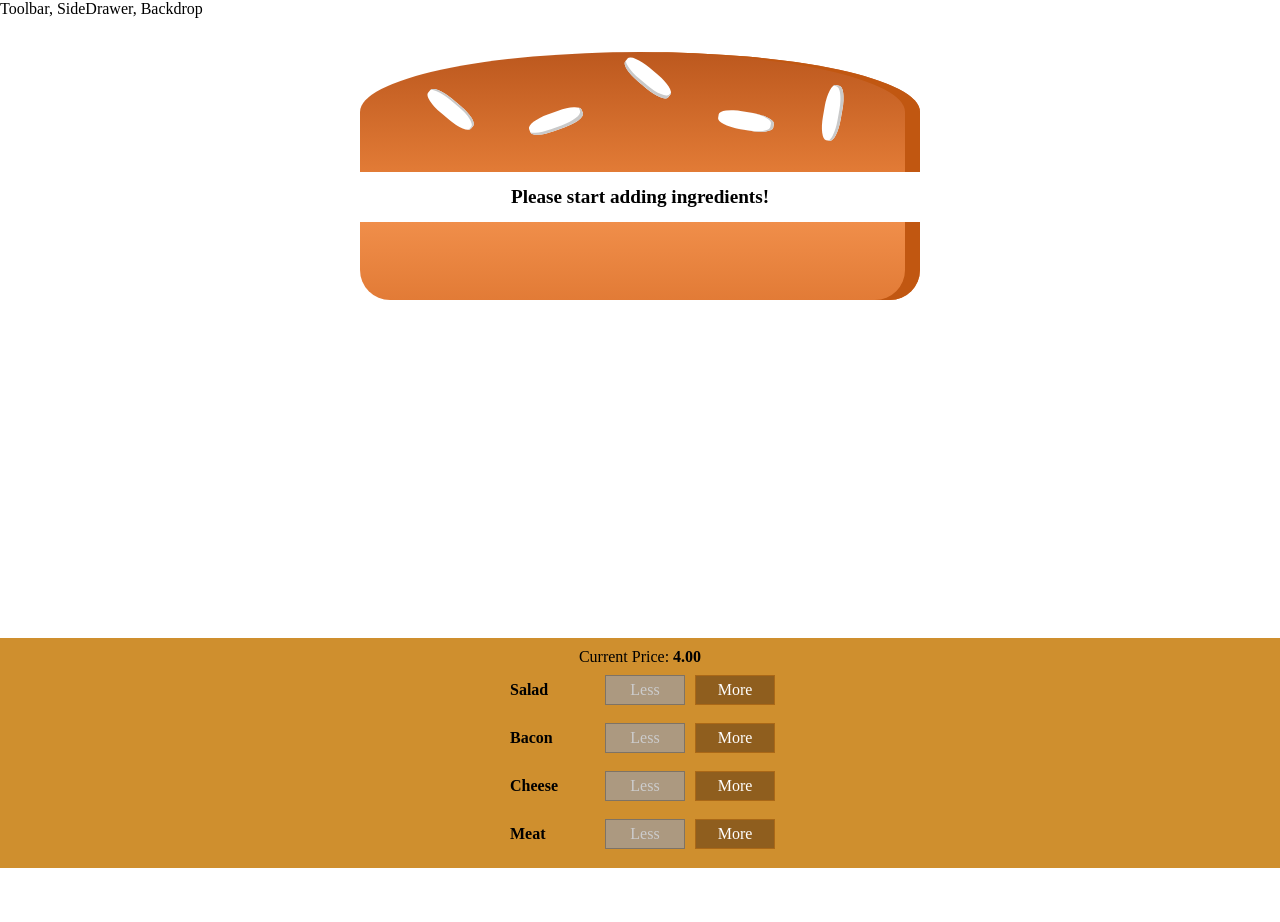
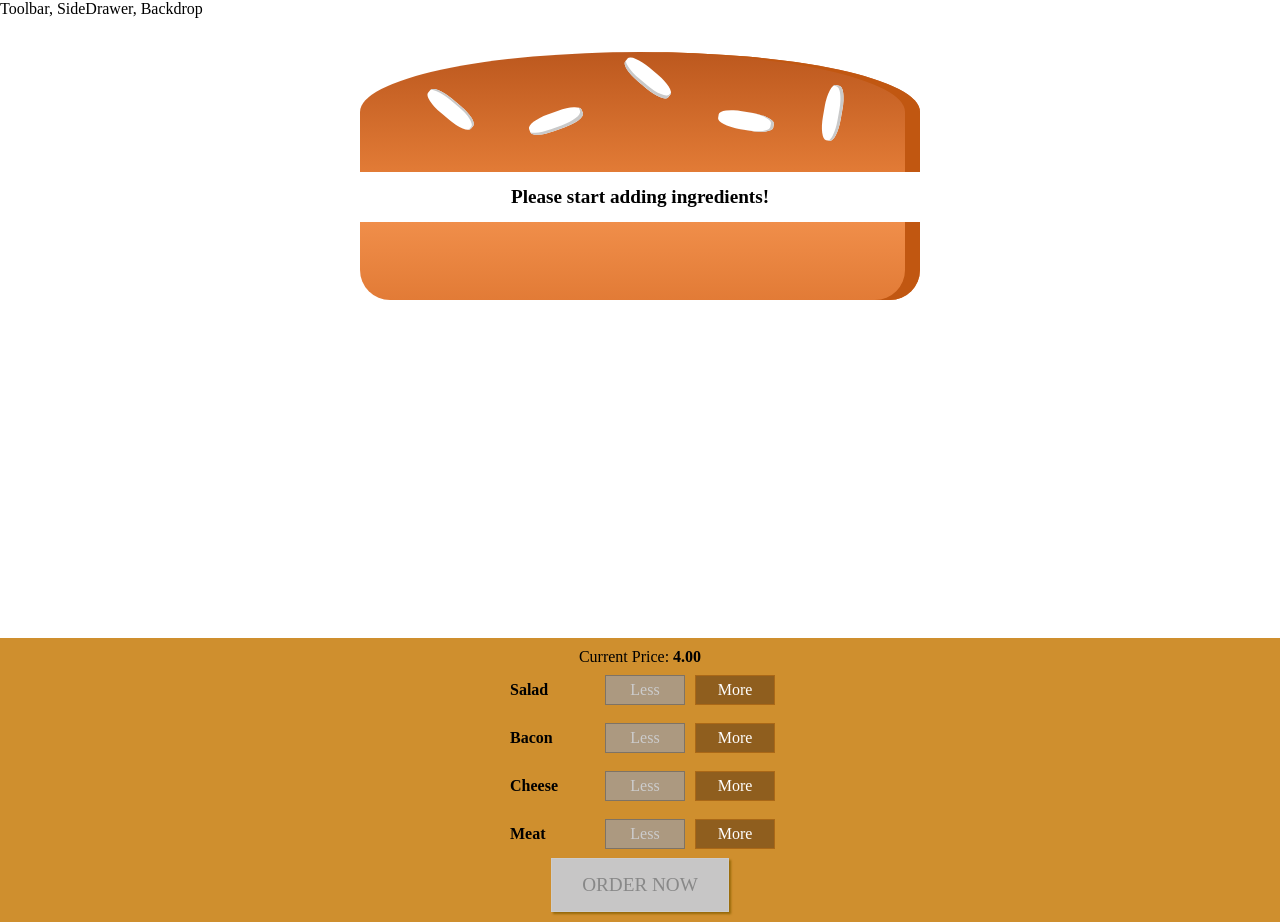
Before and after one commit to Arumyan/Burger, a React (Create React App) app: page / in a window 1280 px wide. Before the commit the page ends 868 px from the top, so only its background shows below. Built offline with nearby package versions, Linux system fonts and the light colour scheme.

Commit message:
create ui

```diff
--- a/src/components/Burger/BuildControls/BuildControls.js
+++ b/src/components/Burger/BuildControls/BuildControls.js
@@ -21,6 +21,11 @@
         disabled={props.disabled[ctrl.type]}
       />
     ))}
+
+    <button
+      className={classes.OrderButton}
+      disabled={!props.purchasable}
+    >ORDER NOW</button>
   </div>
 );
 
--- a/src/components/Burger/BuildControls/BuildControls.module.scss
+++ b/src/components/Burger/BuildControls/BuildControls.module.scss
@@ -8,3 +8,45 @@
   margin: 0;
   padding: 10px 0;
 }
+
+
+.OrderButton {
+  background-color: #DAD735;
+  outline: none;
+  cursor: pointer;
+  border: 1px solid #966909;
+  color: #966909;
+  font-family: inherit;
+  font-size: 1.2em;
+  padding: 15px 30px;
+  box-shadow: 2px 2px 2px #966909;
+}
+
+.OrderButton:hover, .OrderButton:active {
+  background-color: #A0DB41;
+  border: 1px solid #966909;
+  color: #966909;
+}
+
+.OrderButton:disabled {
+  background-color: #C7C6C6;
+  cursor: not-allowed;
+  border: 1px solid #ccc;
+  color: #888888;
+}
+
+.OrderButton:not(:disabled) {
+  animation: enable 0.3s linear;
+}
+
+@keyframes enable {
+  0% {
+      transform: scale(1);
+  }
+  60% {
+      transform: scale(1.1);
+  }
+  100% {
+      transform: scale(1);
+  }
+}
--- a/src/containers/BurgerBuilder/BurgerBuilder.js
+++ b/src/containers/BurgerBuilder/BurgerBuilder.js
@@ -1,6 +1,6 @@
 import React, { Component } from 'react';
 
-import Aux from '../../hoc/Auxillary';
+import Auxillary from '../../hoc/Auxillary';
 import Burger from '../../components/Burger/Burger';
 import BuildControls from '../../components/Burger/BuildControls/BuildControls';
 
@@ -19,8 +19,19 @@
       cheese: 0,
       meat: 0
     },
-    totalPrice: 4
+    totalPrice: 4,
+    purchasable: false
   };
+
+  updatePurchaseState (ingredients) {
+    const sum = Object.keys(ingredients).map(igKey => {
+      return ingredients[igKey]
+    }).reduce((sum, el)=> {
+      return sum + el
+    }, 0);
+
+    this.setState({purchasable: sum > 0})
+  }
 
   addIngredientHandler = type => {
     const oldCount = this.state.ingredients[type];
@@ -37,6 +48,7 @@
     const newPrice = oldPrice + priceAddition;
 
     this.setState({ totalPrice: newPrice, ingredients: updatedIngredients });
+    this.updatePurchaseState(updatedIngredients);
   };
 
   removeIngredientHandler = type => {
@@ -57,6 +69,7 @@
     const newPrice = oldPrice - priceDeduction;
 
     this.setState({ totalPrice: newPrice, ingredients: updatedIngredients });
+    this.updatePurchaseState(updatedIngredients);
   };
 
   render() {
@@ -70,15 +83,16 @@
     }
 
     return (
-      <Aux>
+      <Auxillary>
         <Burger ingredients={this.state.ingredients} />
         <BuildControls
           ingredientAdded={this.addIngredientHandler}
           ingredientRemoved={this.removeIngredientHandler}
           disabled={disabledInfo}
+          purchasable={this.state.purchasable}
           price={this.state.totalPrice}
         />
-      </Aux>
+      </Auxillary>
     );
   }
 }
```
